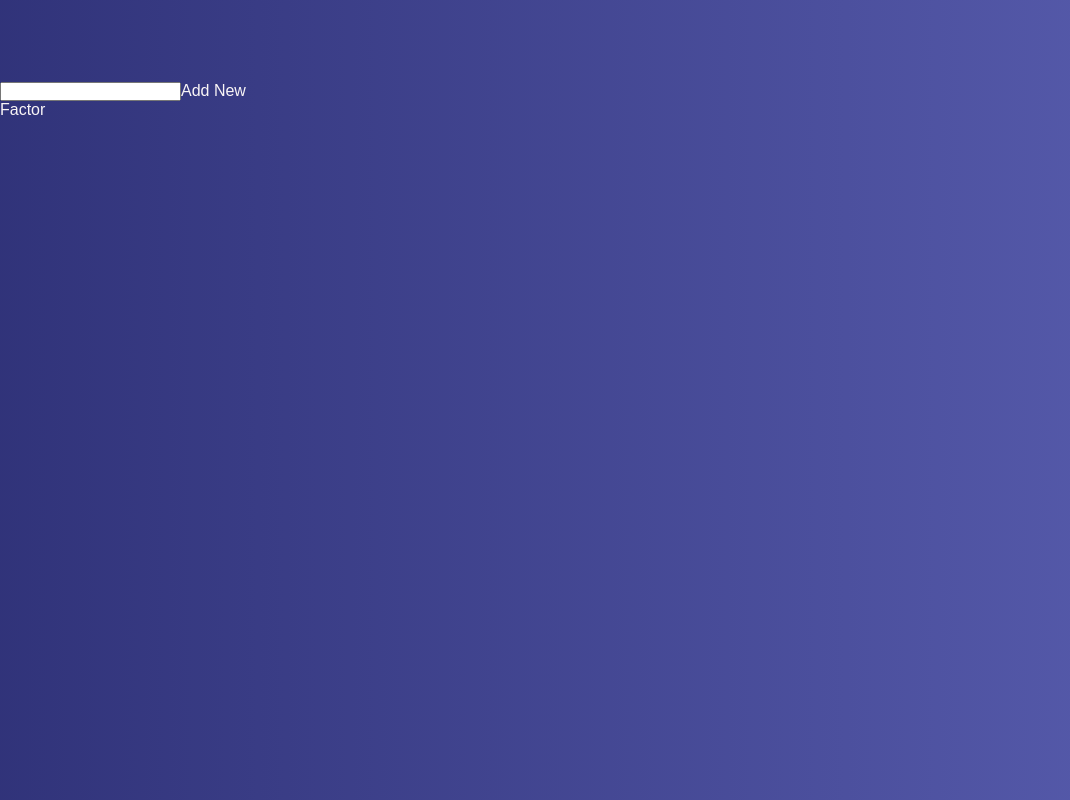
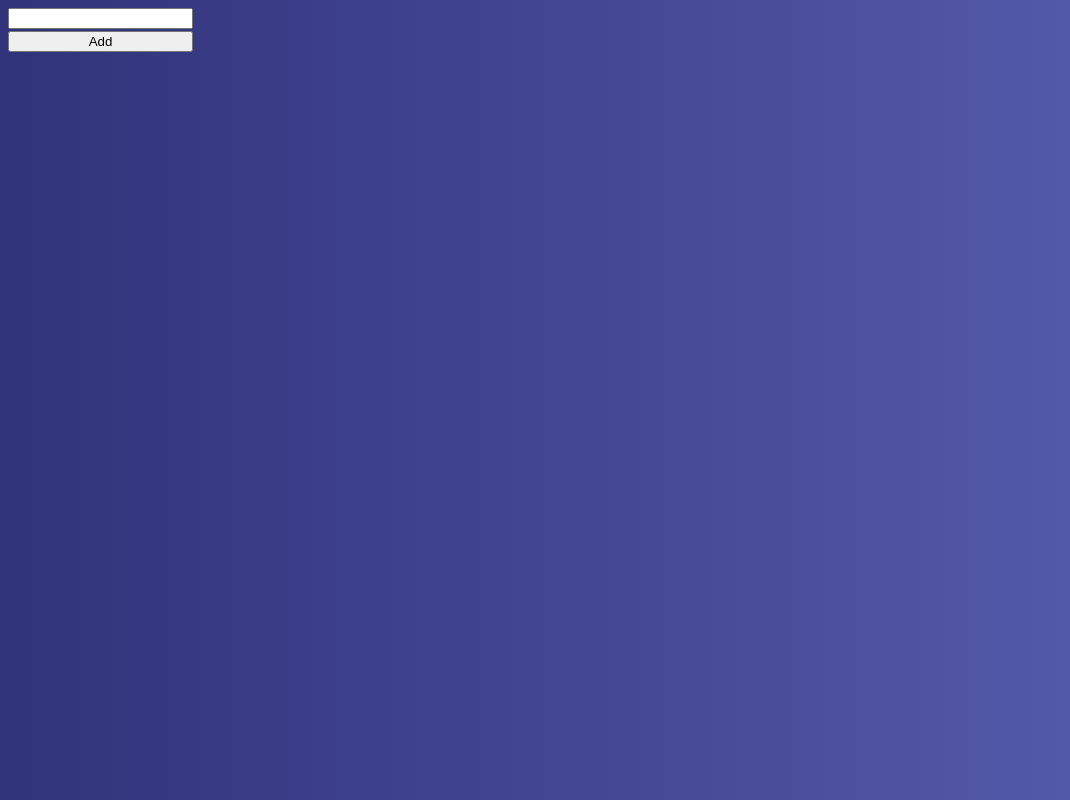
Before and after one commit to kantoniosean/job-evaluation, a React (Vite) app: page / in a window 1280 px wide. Shown: the whole page, without its empty margins (0-1070 px from the left). Built offline with nearby package versions, Linux system fonts and the light colour scheme.

Commit message:
new form

```diff
--- a/src/App.jsx
+++ b/src/App.jsx
@@ -2,11 +2,11 @@ import "./style.css"
 
 export default function App() {
   return (
-    <form className="evaluation-standards">
-      <div className="factor">
-        <input type="text" id="new-factor" className="input"></input>
-        <span htmlFor="new-factor" className="newFactor">Add New Factor</span>
-      </div>
+    <form className="new-form">
+        <div className="form-factor">
+          <input type="text" id="new-factor" className="input"></input>
+          <button className="mew-button">Add</button>
+        </div>
     </form>
   )
 }
--- a/src/style.css
+++ b/src/style.css
@@ -23,21 +23,16 @@ body {
     }
 }
 
-*
-{
-    margin: 0;
-    padding: 0;
-    box-sizing: border-box;
-    font-family: 'Poppins', sans-serif;
+.new-form {
+    display: flex;
+    flex-direction: row;
+    gap: 0.5rem;
 }
 
-.evaluation-standards {
+.form-factor {
     display: flex;
-    justify-content: center;
-    align-items: center;
-    min-height: 25vh;
-    width: 250px;
     flex-direction: column;
+    gap: 0.1rem;
 }
 
 .newFactor {
```
